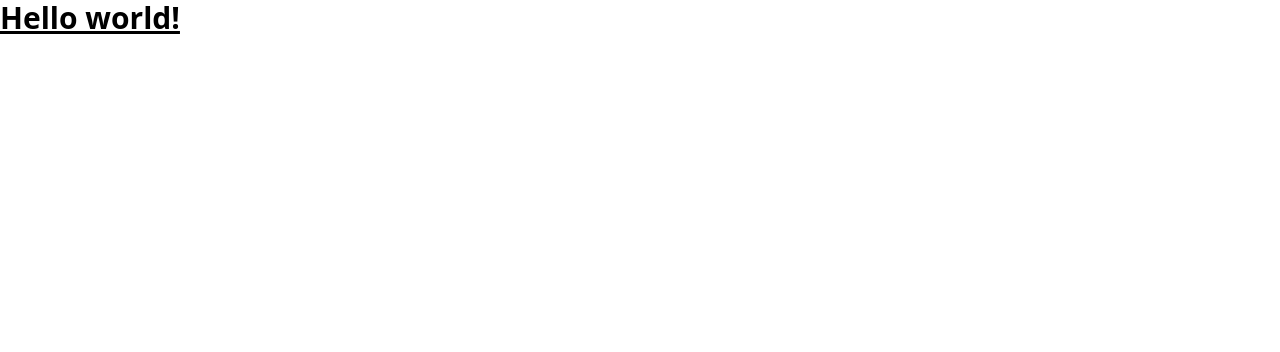
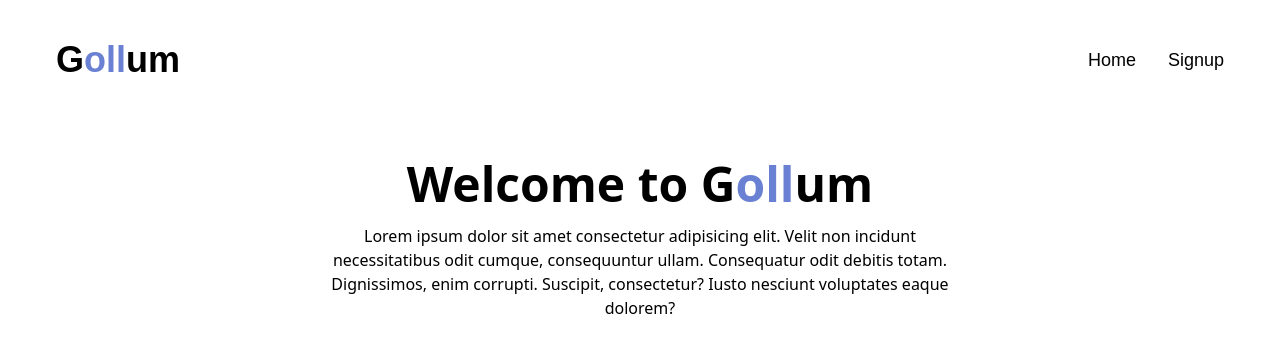
Before and after one commit to BingBlingBoy/Gollum, a React (Vite) app in the folder client/: page / in a window 1280 px wide. Shown: the top 352 px of the page. Built offline with nearby package versions, Linux system fonts and the light colour scheme.

Commit message:
Added navigation bar

```diff
--- a/client/package.json
+++ b/client/package.json
@@ -11,7 +11,8 @@
   },
   "dependencies": {
     "react": "^18.2.0",
-    "react-dom": "^18.2.0"
+    "react-dom": "^18.2.0",
+    "react-router-dom": "^6.23.1"
   },
   "devDependencies": {
     "@types/react": "^18.2.66",
--- a/client/src/App.tsx
+++ /dev/null
@@ -1,12 +0,0 @@
-function App() {
-
-    return (
-        <>
-            <h1 className="text-3xl font-bold underline">
-                Hello world!
-            </h1>
-        </>
-    )
-}
-
-export default App
--- /dev/null
+++ b/client/src/components/Navbar.tsx
@@ -0,0 +1,18 @@
+import { Link } from "react-router-dom"
+
+const Navbar = () => {
+    const content = (
+        <>
+            <nav className="mx-14 my-10 flex flex-row font-aileron justify-between items-center">
+                <h1 className="font-bold text-4xl"><Link to={`/`}>G<span className="text-accent">oll</span>um</Link></h1>
+                <ul className="flex flex-row gap-x-8 text-lg">
+                    <li><Link to={`/`}>Home</Link></li>
+                    <li>Signup</li>
+                </ul>
+            </nav>
+        </>
+    )
+    return content
+}
+
+export default Navbar
--- /dev/null
+++ b/client/src/components/Newreleases.tsx
@@ -0,0 +1,7 @@
+const Newreleases = () => {
+  return (
+    <div>Newreleases</div>
+  )
+}
+
+export default Newreleases
--- /dev/null
+++ b/client/src/components/Searchbar.tsx
@@ -0,0 +1,15 @@
+
+const Searchbar = () => {
+
+    const content = (
+        <>
+            <div>
+
+            </div>
+        </>
+    )
+
+    return content
+}
+
+export default Searchbar
--- a/client/src/main.tsx
+++ b/client/src/main.tsx
@@ -1,10 +1,21 @@
 import React from 'react'
 import ReactDOM from 'react-dom/client'
-import App from './App.tsx'
+import Index from './pages/home/Index.tsx'
+import {
+  createBrowserRouter,
+  RouterProvider,
+} from "react-router-dom"
 import './index.css'
+
+const router = createBrowserRouter([
+  {
+    path: "/",
+    element: <Index />,
+  }
+])
 
 ReactDOM.createRoot(document.getElementById('root')!).render(
   <React.StrictMode>
-    <App />
+    <RouterProvider router={router} />
   </React.StrictMode>,
 )
--- /dev/null
+++ b/client/src/pages/home/Index.tsx
@@ -0,0 +1,22 @@
+import Navbar from "../../components/Navbar"
+
+const Index = () => {
+    const content = (
+        <>
+            <Navbar />
+            <div className="p-10 gap-y-4 flex items-center justify-center flex-col">
+                <h1 className="font-bold text-5xl">Welcome to G<span className="text-accent">oll</span>um</h1>
+                <p className="text-center w-[70ch]">
+                    Lorem ipsum dolor sit amet consectetur adipisicing elit.
+                    Velit non incidunt necessitatibus odit cumque, consequuntur ullam.
+                    Consequatur odit debitis totam. Dignissimos, enim corrupti.
+                    Suscipit, consectetur? Iusto nesciunt voluptates eaque dolorem?
+                </p>
+            </div>
+        </>
+    )
+
+    return content
+}
+
+export default Index
--- a/client/tailwind.config.js
+++ b/client/tailwind.config.js
@@ -1,11 +1,22 @@
 /** @type {import('tailwindcss').Config} */
 export default {
   content: [
-        "./index.html",
-        "./src/**/*.{js,ts,jsx,tsx}"
-    ],
+    "./index.html",
+    "./src/**/*.{js,ts,jsx,tsx}"
+  ],
   theme: {
-    extend: {},
+    extend: {
+      fontFamily: {
+        "aileron": ["aileron", 'sans-serif']
+      },
+      colors: {
+        "primary": "#42c8b3",
+        "secondary": "#8fb6de",
+        "accent": "#6a81d3",
+        "best-gray": "#f7f7f7"
+      }
+
+    },
   },
   plugins: [],
 }
```
Also changed, not shown: 1 other file (tests, documents, lock files or other folders).
